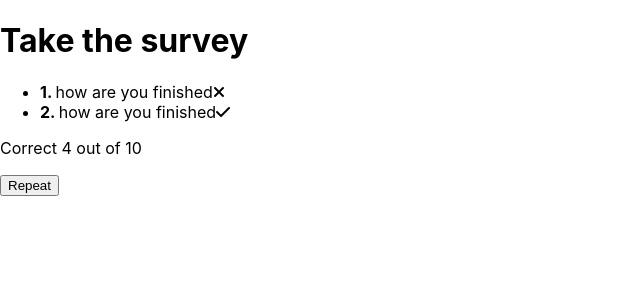
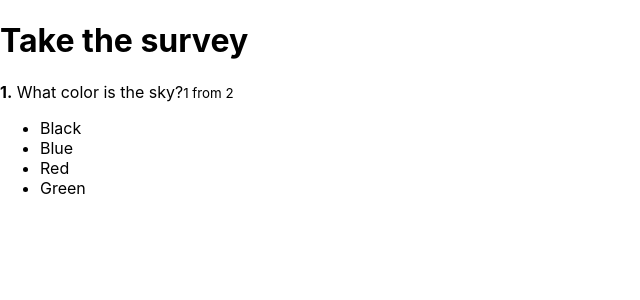
Before and after one commit to denfedweb/Quiz-react-app, a React app: page / in a window 1280 px wide. Shown: the top 300 px of the page, without its empty margins (0-640 px from the left). Built offline with nearby package versions, Linux system fonts and the light colour scheme.

Commit message:
new comit

```diff
--- a/src/components/FinishedQuiz/FinishedQuiz.css
+++ b/src/components/FinishedQuiz/FinishedQuiz.css
@@ -25,3 +25,17 @@
     color: rgba(240, 87, 108, .7);
     text-shadow: 1px 1px 2px black, 0 0 1em red;
 }
+
+.FinishedQuiz button{
+    padding: 5px 20px;
+    border-radius: 5px;
+    outline: none;
+    border: 1px solid #fff;
+    cursor: pointer;
+    font-weight: bold;
+    color: rgba(161, 240, 69, .8);
+    background-color: transparent;
+}
+.FinishedQuiz button:hover{
+    text-shadow: 1px 1px 2px black, 0 0 1em green;
+}
--- a/src/components/FinishedQuiz/FinishedQuiz.js
+++ b/src/components/FinishedQuiz/FinishedQuiz.js
@@ -1,29 +1,40 @@
 import React from 'react';
 import classes from './FinishedQuiz.css';
 
-const FinishedQuiz = props =>(
-
-
+const FinishedQuiz = props =>{
+         const successCount = Object.keys(props.results).reduce((total, key) => {
+             if(props.results[key] === 'success'){
+                total++
+             }
+             return total
+         }, 0)
+    return(
     <div className={classes.FinishedQuiz}>
       <ul>
-          <li>
-              <strong>1. </strong>
-              how are you finished
-              <i className={'fa fa-times ' + classes.error} />
+          {props.quiz.map((quizItem, index)=>{
+              const cls = [
+                'fa',
+                props.results[quizItem.id] === 'error' ? 'fa-times' : 'fa-check',
+                classes[props.results[quizItem.id]]
+              ]
+              return (
+                  <li
+                  key={index}
+                  >
+                      <strong>{index + 1}</strong>.&nbsp;
+                      {quizItem.question}
+                      <i className={cls.join(' ')} />
+                  </li>
+              )
+          })}
 
-          </li>
-          <li>
-              <strong>2. </strong>
-              how are you finished
-              <i className={'fa fa-check ' + classes.success} />
-
-          </li>
       </ul>
-      <p>Сorrect 4 out of 10</p>
+      <p>Сorrect {successCount} out of {props.quiz.length}</p>
       <div>
-          <button>Repeat</button>
+          <button onClick={props.onRetry}>Repeat</button>
       </div>
     </div>
-)
+    )
+}
 
 export default FinishedQuiz
--- a/src/containers/Quiz/Quiz.js
+++ b/src/containers/Quiz/Quiz.js
@@ -6,7 +6,7 @@ import FinishedQuiz from "../../components/FinishedQuiz/FinishedQuiz";
 class Quiz extends Component {
   state = {
     results: {},
-    isFinished: true,
+    isFinished: false,
     activeQuestion: 0,
     answerState: null,
     quiz: [
@@ -47,8 +47,8 @@ class Quiz extends Component {
    const question = this.state.quiz[this.state.activeQuestion]
    const results = this.state.results
    if(question.rightAnswerId === answerId) {
-     if(!results[answerId]) {
-       results[answerId] = 'success';
+     if(!results[question.id]) {
+       results[question.id] = 'success';
      }
      this.setState({
        answerState: {[answerId]: 'success'},
@@ -69,7 +69,7 @@ class Quiz extends Component {
      }, 500)
 
    }else{
-    results[answerId] = 'error'
+    results[question.id] = 'error'
     this.setState({
       answerState: {[answerId]: 'error'},
       results
@@ -81,6 +81,15 @@ class Quiz extends Component {
     return this.state.activeQuestion + 1 === this.state.quiz.length
   }
 
+  retryEvent = () =>{
+     this.setState({
+       activeQuestion: 0,
+       answerState: null,
+       isFinished: false,
+       results: {}
+     })
+  }
+
   render() {
     return (
       <div className={classes.Quiz}>
@@ -89,7 +98,9 @@ class Quiz extends Component {
           {
             this.state.isFinished
             ? <FinishedQuiz
-
+               results={this.state.results}
+               quiz={this.state.quiz}
+               onRetry={this.retryEvent}
               />
             : <ActiveQuiz
             onAnswerClick={this.onAnswerClick}
```
